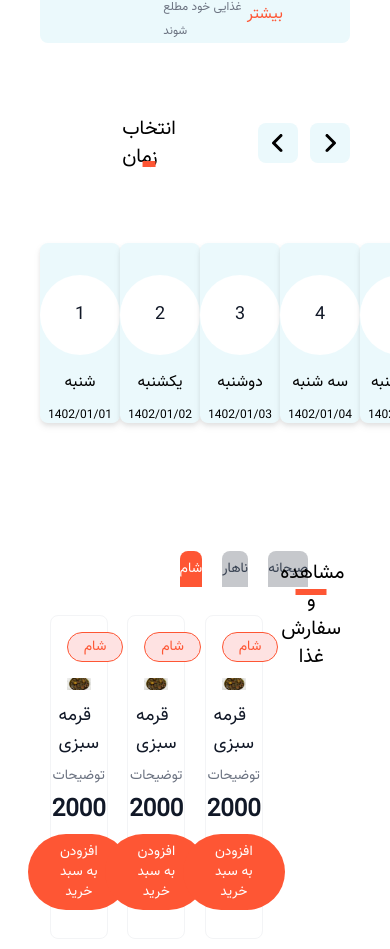
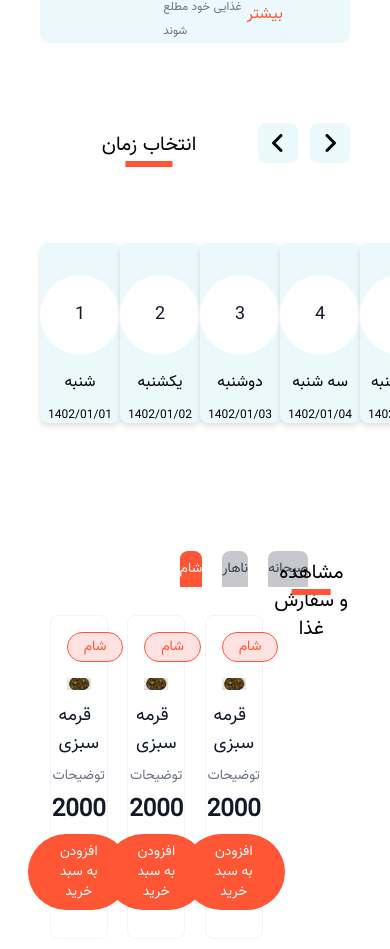
Before and after one commit to SaraZmni/food-dashboard-app, a React app: page / in a window 390 px wide. Shown: the part 841-1790 px from the top of the page. Built offline with nearby package versions, Linux system fonts and the light colour scheme.

Commit message:
refactor home component and add new components

```diff
--- a/src/components/food-list/food-list.tsx
+++ b/src/components/food-list/food-list.tsx
@@ -3,7 +3,9 @@ import { FC } from "react";
 
 const FoodList: FC = () => {
   return (
-    <div className="grid grid-cols-1 md:grid-cols-2 lg:grid-cols-3 gap-10 mt-12">
+    <div className="py-4 flex justify-around my-8">
+      <FoodItem />
+      <FoodItem />
       <FoodItem />
     </div>
   );
--- a/src/components/general/ui-kit/slider/slider.tsx
+++ b/src/components/general/ui-kit/slider/slider.tsx
@@ -1,6 +1,61 @@
 import { FC } from "react";
 
+import Card from "@components/card/card";
+
+import { FaAngleLeft } from "react-icons/fa6";
+import { FaAngleRight } from "react-icons/fa6";
+import Title from "../title/title";
+
+interface CardType {
+  id: number;
+  pos: number;
+  name: string;
+  date: string;
+}
+
 const Slider: FC = () => {
-  return <div>Slider</div>;
+  const data = [
+    { id: 1, pos: 1, name: "شنبه", date: "1402/01/01" },
+    { id: 2, pos: 2, name: "یکشنبه", date: "1402/01/02" },
+    { id: 3, pos: 3, name: "دوشنبه", date: "1402/01/03" },
+    { id: 4, pos: 4, name: "سه شنبه", date: "1402/01/04" },
+    { id: 5, pos: 5, name: "چهارشنبه", date: "1402/01/05" },
+    { id: 6, pos: 6, name: "پنج شنبه", date: "1402/01/06" },
+    { id: 7, pos: 7, name: "جمعه", date: "1402/01/07" },
+  ];
+
+  return (
+    <>
+      <div className="flex justify-end my-20 mx-10 font-vazir">
+        <Title titleName={"انتخاب زمان"} width={12} />
+
+        <div className="flex space-x-3">
+          {" "}
+          <div
+            className="w-10 h-10 text-2xl flex items-center justify-center cursor-pointer rounded-lg bg-primary hover:bg-secondary hover:text-white"
+            // onClick={() => handleLeftClick()}
+          >
+            <FaAngleLeft />
+          </div>
+          <div
+            className="w-10 h-10 text-2xl flex items-center justify-center cursor-pointer rounded-lg bg-primary hover:bg-secondary hover:text-white"
+            // onClick={() => handleRightClick()}
+          >
+            <FaAngleRight />
+          </div>
+        </div>
+      </div>
+      <div className="flex justify-between mx-10">
+        {data.map((item: CardType) => (
+          <Card
+            key={item.id}
+            name={item.name}
+            pos={item.pos}
+            date={item.date}
+          />
+        ))}
+      </div>
+    </>
+  );
 };
 export default Slider;
--- /dev/null
+++ b/src/components/general/ui-kit/title/title.tsx
@@ -0,0 +1,18 @@
+import { FC } from "react";
+
+type TitleProps = {
+  titleName: string;
+  width: number;
+};
+
+const Title: FC<TitleProps> = ({ titleName, width = 2 }) => {
+  return (
+    <div
+      className={`relative w-1/${width} h-6 my-2 text-xl mx-auto text-center`}
+    >
+      {titleName}
+      <div className="absolute right-0 w-1/2 h-1.5 bg-secondary -bottom-3 transform -translate-x-1/2"></div>
+    </div>
+  );
+};
+export default Title;
--- a/src/routes/home/home.tsx
+++ b/src/routes/home/home.tsx
@@ -1,95 +1,33 @@
 import { FC } from "react";
 import Banner from "@components/general/layouts/banner/banner";
-import Card from "@components/card/card";
-import { Tabs, Tab } from "@components/general/ui-kit/Tabs/tabs";
+import { Tabs, Tab } from "@components/general/ui-kit/tabs/tabs";
 
-import { FaAngleLeft } from "react-icons/fa6";
-import { FaAngleRight } from "react-icons/fa6";
-import { FoodItem } from "@components/food-item";
+import { FoodList } from "@components/food-list";
+import { Slider } from "@components/general/ui-kit/slider";
+import Title from "@components/general/ui-kit/title/title";
 
 const Home: FC = () => {
-  const data = [
-    { id: 1, pos: 1, name: "شنبه", date: "1402/01/01" },
-    { id: 2, pos: 2, name: "یکشنبه", date: "1402/01/02" },
-    { id: 3, pos: 3, name: "دوشنبه", date: "1402/01/03" },
-    { id: 4, pos: 4, name: "سه شنبه", date: "1402/01/04" },
-    { id: 5, pos: 5, name: "چهارشنبه", date: "1402/01/05" },
-    { id: 6, pos: 6, name: "پنج شنبه", date: "1402/01/06" },
-    { id: 7, pos: 7, name: "جمعه", date: "1402/01/07" },
-  ];
-  interface CardType {
-    id: number;
-    pos: number;
-    name: string;
-    date: string;
-  }
   return (
     <>
       <Banner />
-
-      <div className="flex justify-end my-20 mx-10 font-vazir">
-        {/* <h1 className="text-xl my-1 mx-auto">انتخاب زمان</h1> */}
-
-        <div className="relative w-1/12 h-6 my-2 text-xl mx-auto flex items-center justify-center">
-          {/* <div className="absolute right-0 w-3 h-60 bg-red-700 top-1/2 transform -translate-y-1/2"></div> */}
-          انتخاب زمان
-          <div className="absolute right-0 w-1/2 h-1.5 bg-secondary -bottom-3 transform -translate-x-1/2"></div>
-        </div>
-
-        <div className="flex space-x-3">
-          {" "}
-          <div
-            className="w-10 h-10 text-2xl flex items-center justify-center cursor-pointer rounded-lg bg-primary hover:bg-secondary hover:text-white"
-            // onClick={() => handleLeftClick()}
-          >
-            <FaAngleLeft />
-          </div>
-          <div
-            className="w-10 h-10 text-2xl flex items-center justify-center cursor-pointer rounded-lg bg-primary hover:bg-secondary hover:text-white"
-            // onClick={() => handleRightClick()}
-          >
-            <FaAngleRight />
-          </div>
-        </div>
-      </div>
-      <div className="flex justify-between mx-10">
-        {data.map((item: CardType) => (
-          <Card
-            key={item.id}
-            name={item.name}
-            pos={item.pos}
-            date={item.date}
-          />
-        ))}
-      </div>
+      <Slider />
 
       {/*------------------------------ Tabs -----------------------------*/}
-      <div className="flex justify-between mx-10 my-32 font-vazir">
+      <div className="flex flex-row-reverse justify-between mx-10 mt-32 font-vazir">
+        {/* Title */}
+        <Title titleName={"مشاهده و سفارش غذا"} width={5} />
         <div className="w-3/4">
           <Tabs>
             <Tab label="شام">
-              <div className="py-4 flex justify-around my-8">
-                <FoodItem />
-                <FoodItem />
-                <FoodItem />
-              </div>
+              <FoodList />
             </Tab>
             <Tab label="ناهار">
-              <div className="py-4 flex justify-around my-8">
-                <FoodItem />
-              </div>
+              <FoodList />
             </Tab>
             <Tab label="صبحانه">
-              <div className="py-4 flex justify-around my-8">
-                <FoodItem />
-                <FoodItem />
-              </div>
+              <FoodList />
             </Tab>
           </Tabs>
-        </div>
-        <div className="relative w-1/5 h-6 my-2 text-xl mx-auto text-center">
-          مشاهده و سفارش غذا
-          <div className="absolute right-0 w-1/2 h-1.5 bg-secondary -bottom-3 transform -translate-x-1/2"></div>
         </div>
       </div>
     </>
```
Also changed, not shown: src/components/general/ui-kit/tabs/tabs.tsx (renamed from src/components/general/ui-kit/Tabs/tabs.tsx).
